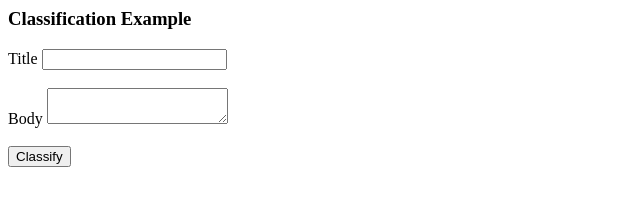
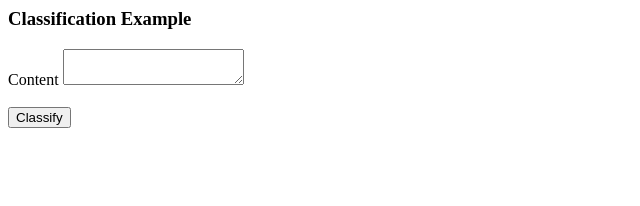
Before and after one commit to vital-ai/haley-examples, a website: page haley-nodejs-example/www/index.html in a window 1280 px wide. Shown: the whole page, without its empty margins (0-640 px from the left). Drawn offline with nearby package versions, Linux system fonts and the light colour scheme.

Commit message:
removed title for simpler demo

```diff
--- a/haley-nodejs-example/www/index.html
+++ b/haley-nodejs-example/www/index.html
@@ -7,11 +7,7 @@
 <div>
 	<h3>Classification Example</h3>
 	<div>
-		<label>Title</label>
-		<input type="text" class="classify-input-title" />
-		<br/>
-		<br/>
-		<label>Body</label>
+		<label>Content</label>
 		<textarea class="classify-input-text"></textarea>
 		<br/>
 		<br/>
```
